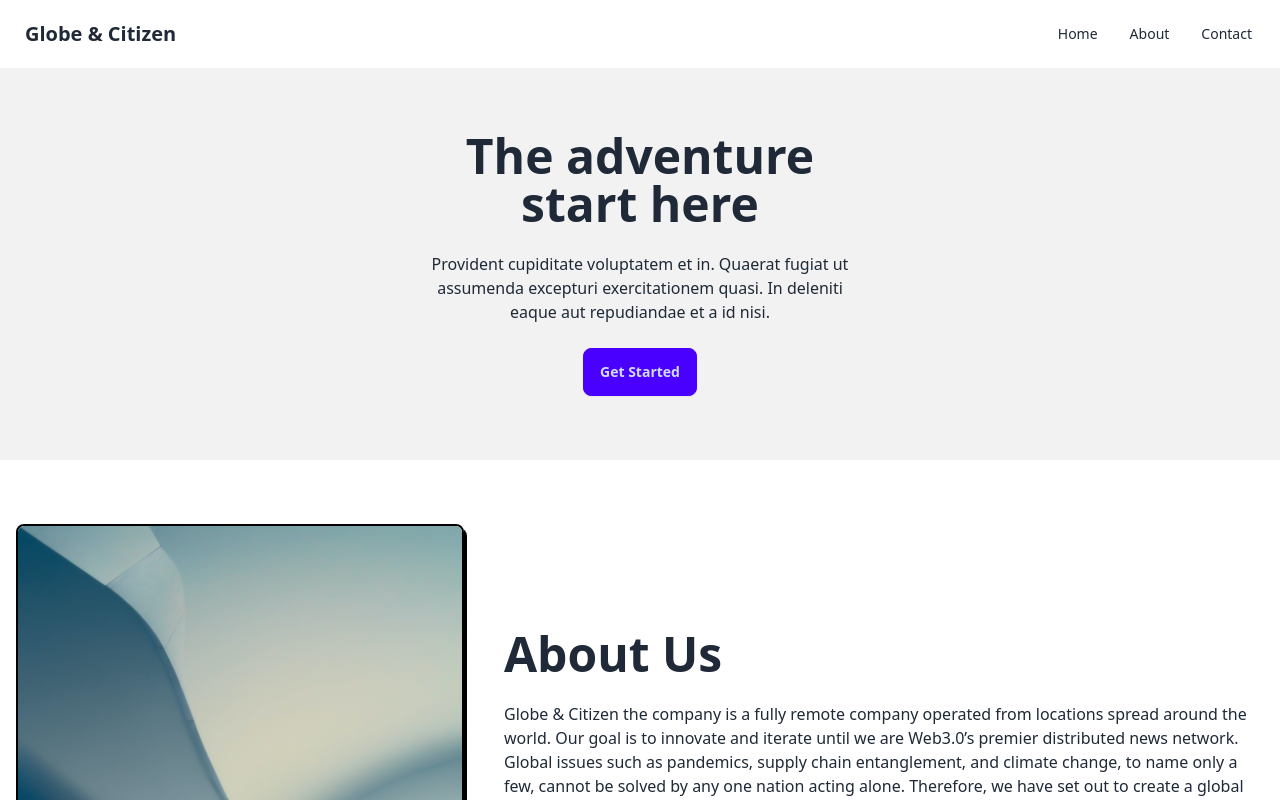
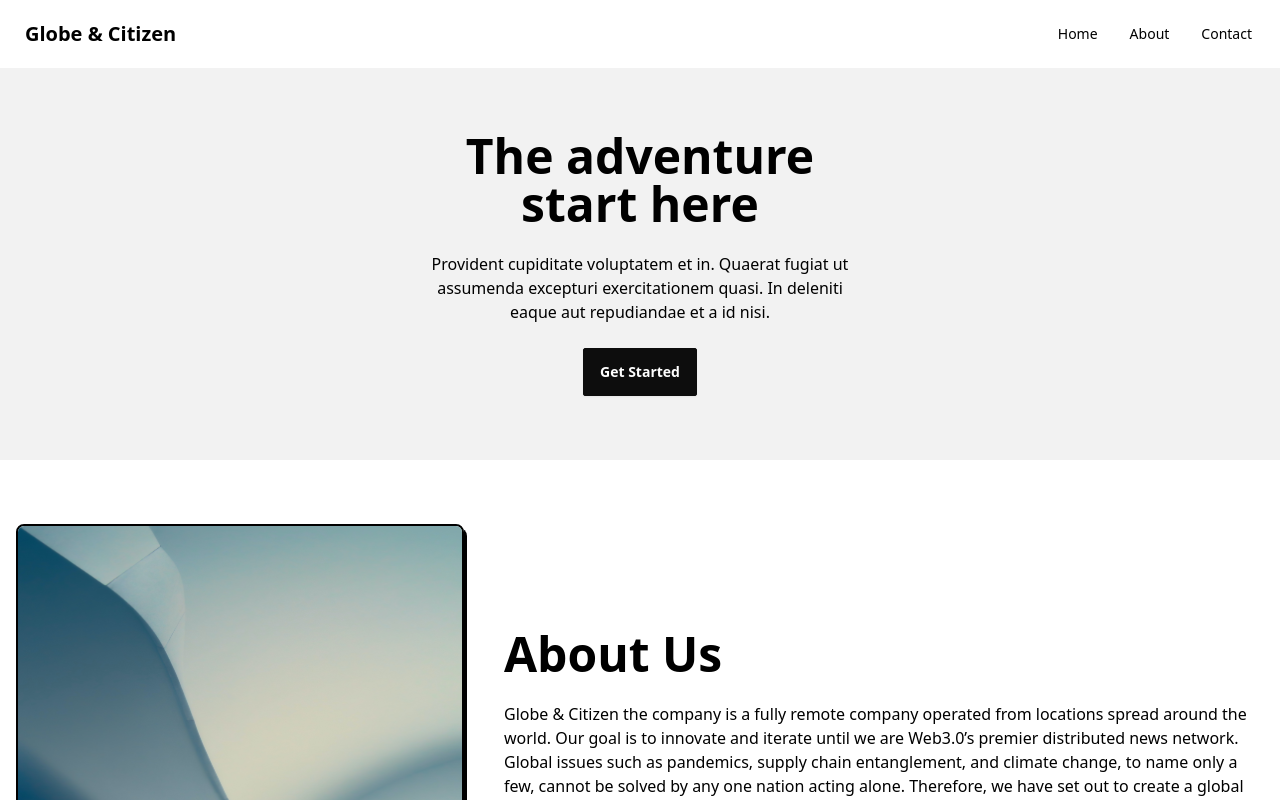
Before and after one commit to globe-and-citizen/gc-web, a Vue app: page / in a window 1280 px wide. Shown: the top 800 px of the page. Built offline with nearby package versions, Linux system fonts and the light colour scheme; the HTML template or start-up script is replaced by a standard one.

Commit message:
feat: apply theme lofi

```diff
--- a/tailwind.config.js
+++ b/tailwind.config.js
@@ -1,11 +1,11 @@
 /** @type {import('tailwindcss').Config} */
 module.exports = {
-  content: [
-    "./index.html",
-    "./src/**/*.{vue,js,ts,jsx,tsx}",
-  ],
+  content: ['./index.html', './src/**/*.{vue,js,ts,jsx,tsx}'],
   theme: {
-    extend: {},
+    extend: {}
   },
-  plugins: [require("daisyui")],
+  plugins: [require('daisyui')],
+  daisyui: {
+    themes: ['lofi']
+  }
 }
```
